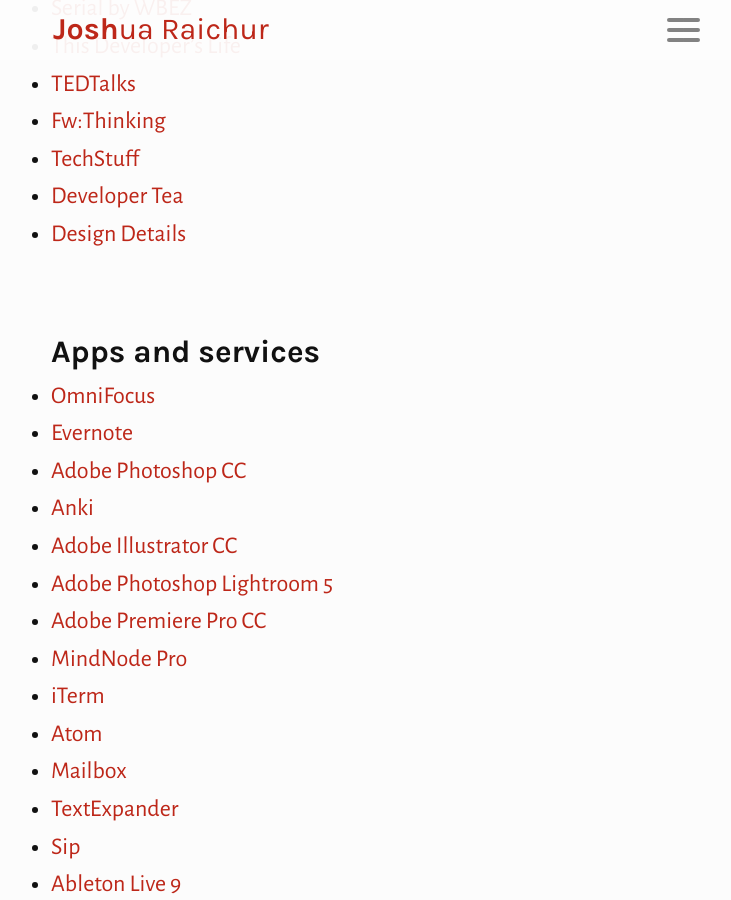
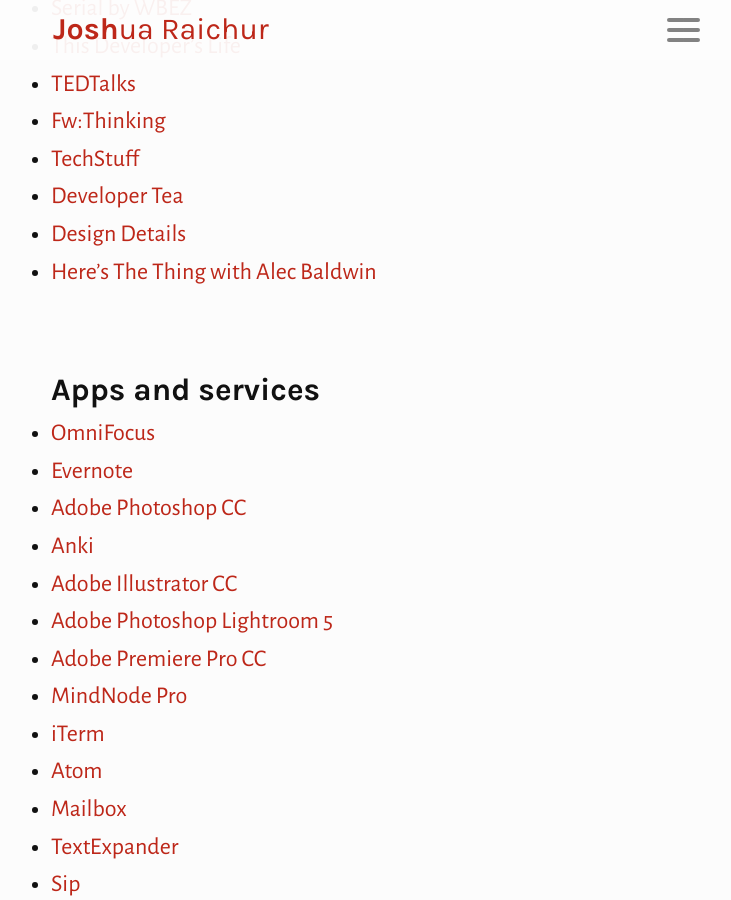
Before and after one commit to JEKYLL-WEB-TEMPLATES/raichur.github.io, a Jekyll site: the page built from _pages/faves.md, in a window 1280 px wide and 900 px high, scrolled down 1913 px. Shown: the whole window, without its empty margins (267-998 px from the left). Built offline with Jekyll 4.4.1, drawn with Linux system fonts in a browser that asks for light colours.

Commit message:
Update: Add Here's The Thing

```diff
--- a/_pages/faves.md
+++ b/_pages/faves.md
@@ -61,7 +61,7 @@
 - [TechStuff](https://itunes.apple.com/us/podcast/techstuff/id282795787?mt=2)
 - [Developer Tea](https://itunes.apple.com/us/podcast/developer-tea/id955596067?mt=2)
 - [Design Details](https://itunes.apple.com/us/podcast/design-details/id947191070)
-
+- [Here's The Thing with Alec Baldwin](https://itunes.apple.com/us/podcast/heres-thing-alec-baldwin/id472939437?mt=2)
 
 <br/>
 
```
